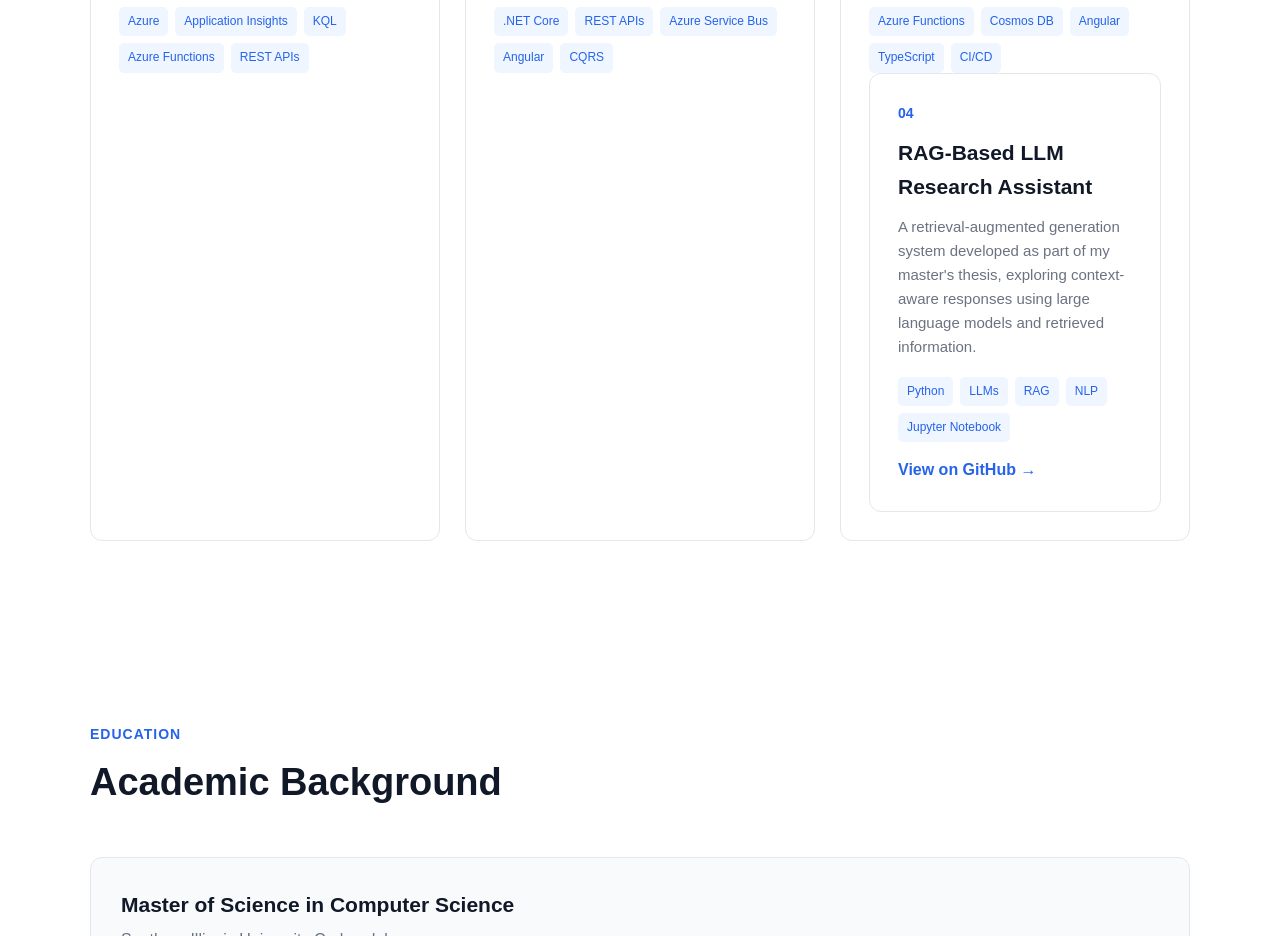
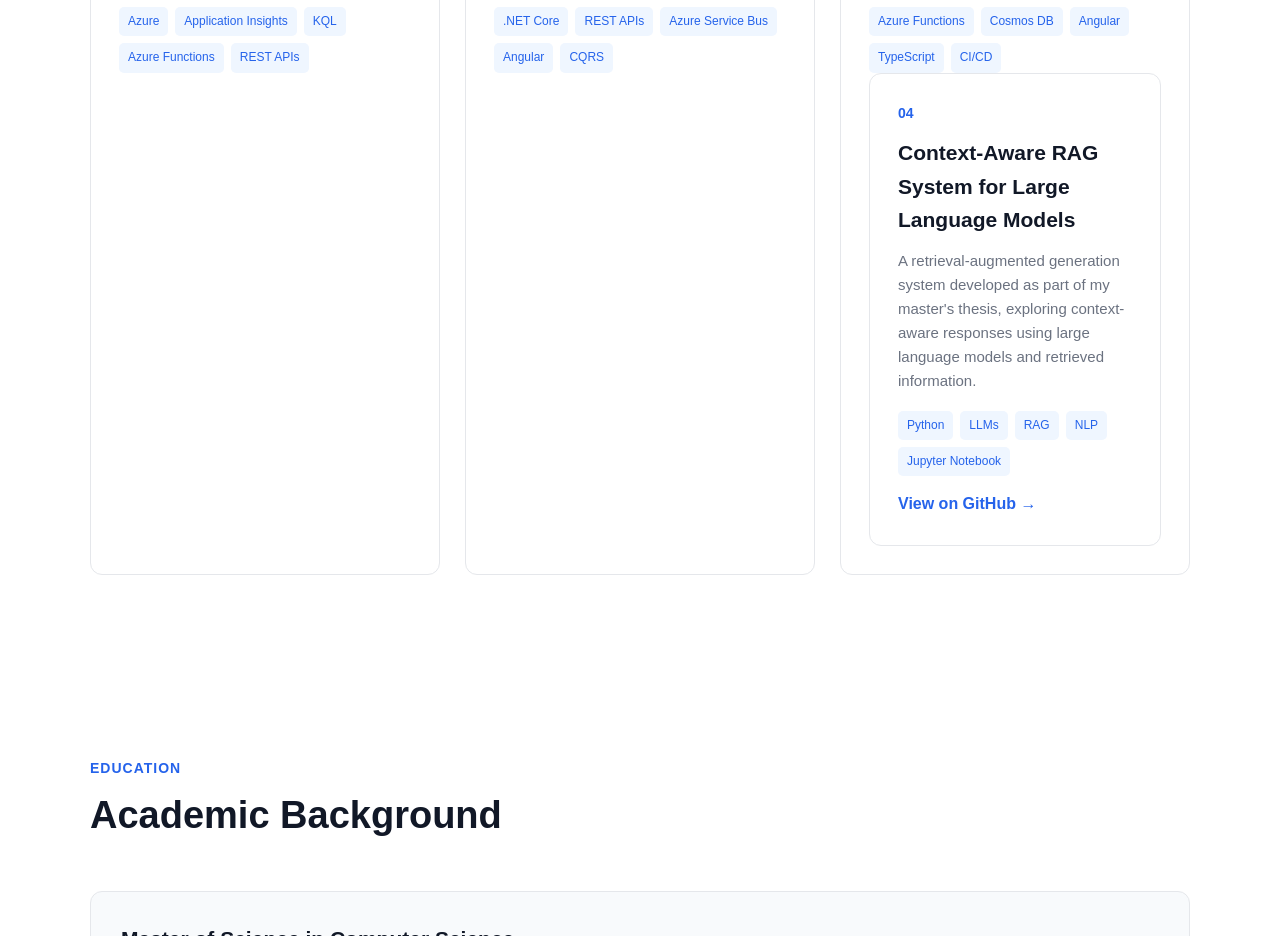
Before and after one commit to PriyaMallareddy/Portfolio, a plain HTML site: page index.html in a window 1280 px wide. Shown: the part 2980-3916 px from the top of the page. Drawn offline with Linux system fonts and the light colour scheme.

Commit message:
Update index.html

```diff
--- a/index.html
+++ b/index.html
@@ -768,7 +768,7 @@
             </div>
 
             <h3>
-                RAG-Based LLM Research Assistant
+                Context-Aware RAG System for Large Language Models
             </h3>
 
             <p>
```
